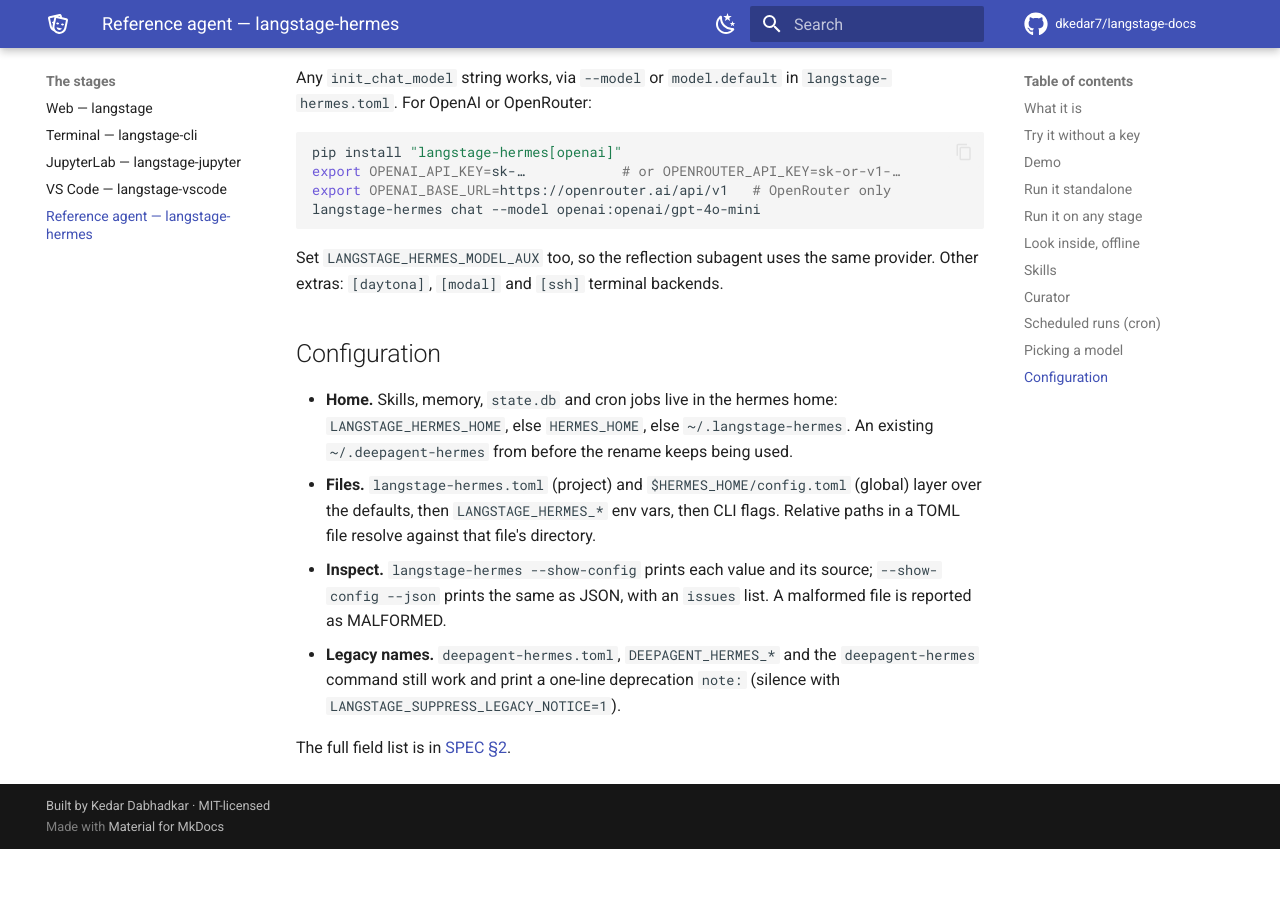
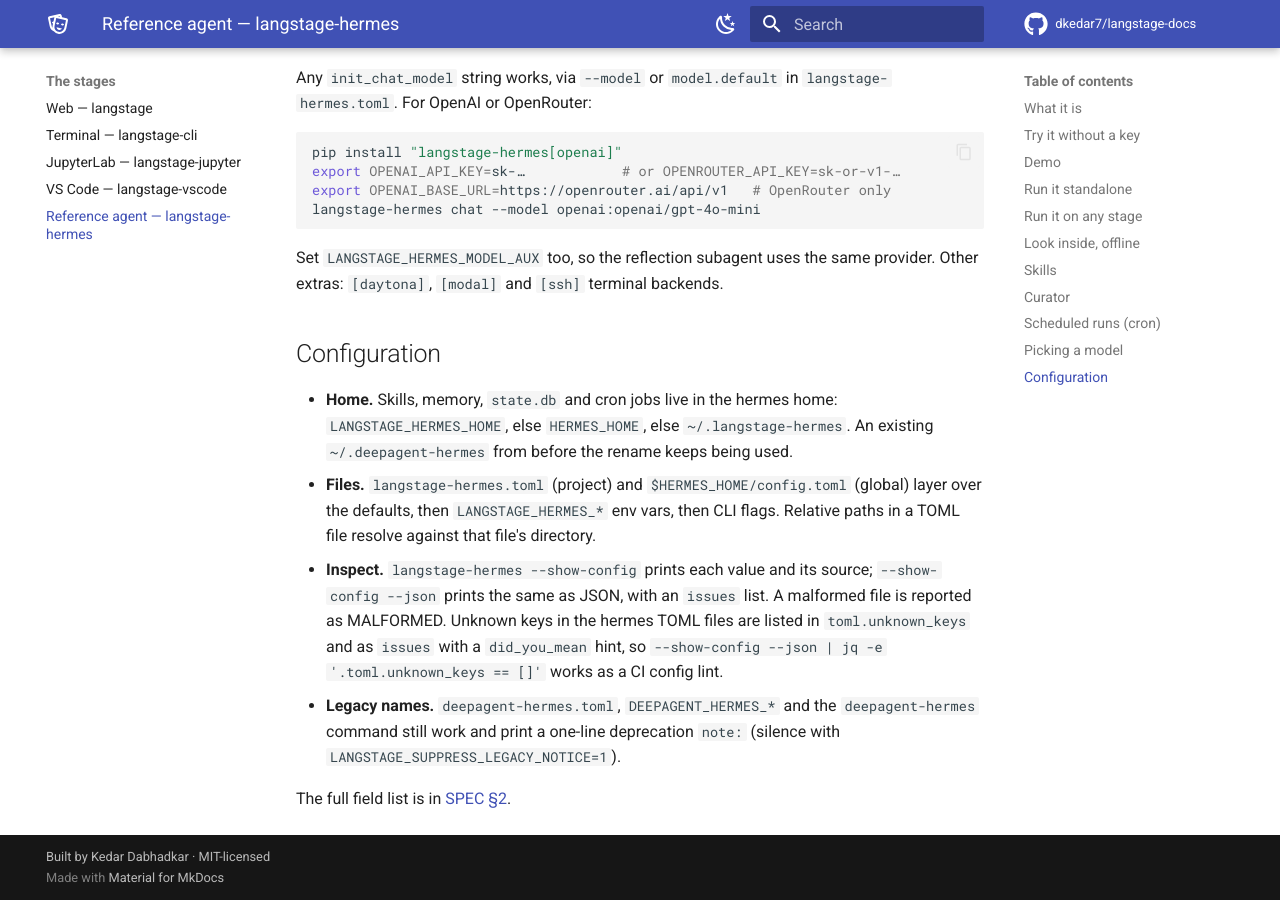
Before and after one commit to dkedar7/langstage-docs, an MkDocs documentation site: the page built from docs/stages/hermes.md, in a window 1280 px wide and 900 px high, scrolled down 4167 px. Built offline with MkDocs 1.6.1 and Material for MkDocs 9.7.7, drawn with Linux system fonts in a browser that asks for light colours; comment, search, counter and statistics services are not loaded; before the commit the page ends 5016 px from its top, so only the background shows below that.

Commit message:
Docs sync: core 1.0.40, langstage 0.13.44, cli 0.6.37, hermes 0.4.37, vscode 0.5.34 / 0.6.1 (#17)
- web: without --agent, check/chat fall back to the built-in default agent as
  run does (langstage gh #187).
- hermes: --show-config --json lists unknown keys (toml.unknown_keys + issues
  with did_you_mean), usable as a CI config lint (hermes gh #170).
- vscode: the ready frame's checkpointer field; the "may not remember" note is
  shown only for non-durable agents (vscode gh #152).
- versions.json bumped with scripts/drift.py (closes #16).


Claude-Session: https://claude.ai/code/session_01UifqaVXWAqdPtu6Xy96V58

Co-authored-by: Claude Opus 5.5 <noreply@anthropic.com>

```diff
--- a/docs/stages/hermes.md
+++ b/docs/stages/hermes.md
@@ -191,7 +191,9 @@ provider. Other extras: `[daytona]`, `[modal]` and `[ssh]` terminal backends.
   flags. Relative paths in a TOML file resolve against that file's directory.
 - **Inspect.** `langstage-hermes --show-config` prints each value and its source;
   `--show-config --json` prints the same as JSON, with an `issues` list. A malformed
-  file is reported as MALFORMED.
+  file is reported as MALFORMED. Unknown keys in the hermes TOML files are listed in
+  `toml.unknown_keys` and as `issues` with a `did_you_mean` hint, so
+  `--show-config --json | jq -e '.toml.unknown_keys == []'` works as a CI config lint.
 - **Legacy names.** `deepagent-hermes.toml`, `DEEPAGENT_HERMES_*` and the
   `deepagent-hermes` command still work and print a one-line deprecation `note:`
   (silence with `LANGSTAGE_SUPPRESS_LEGACY_NOTICE=1`).
```
Also changed, not shown: docs/stages/vscode.md (+7 -5 lines), docs/stages/web.md (+3 -2 lines), versions.json (+6 -6 lines).
